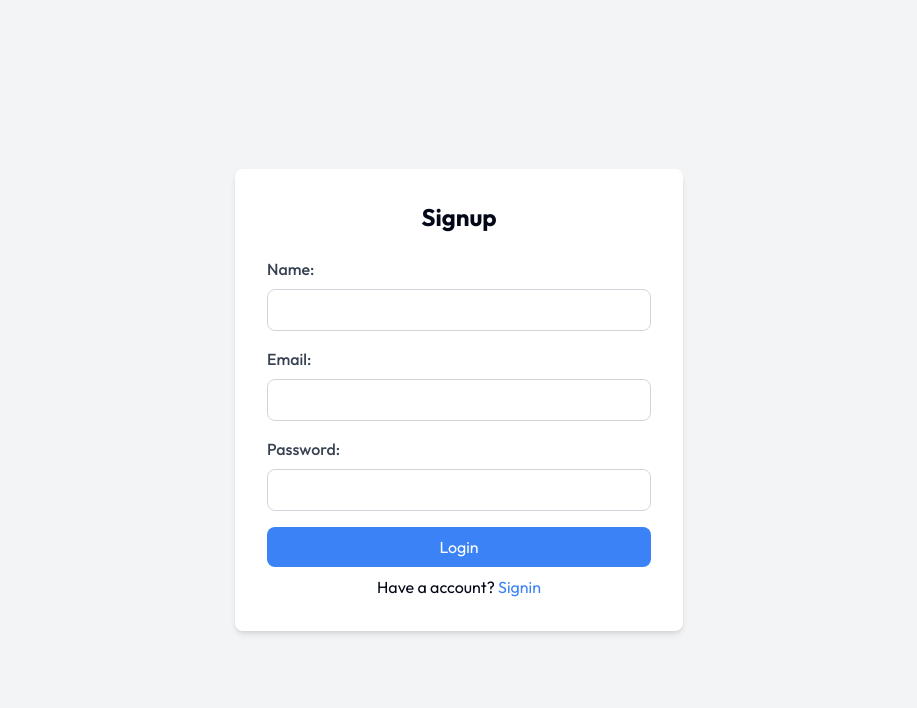
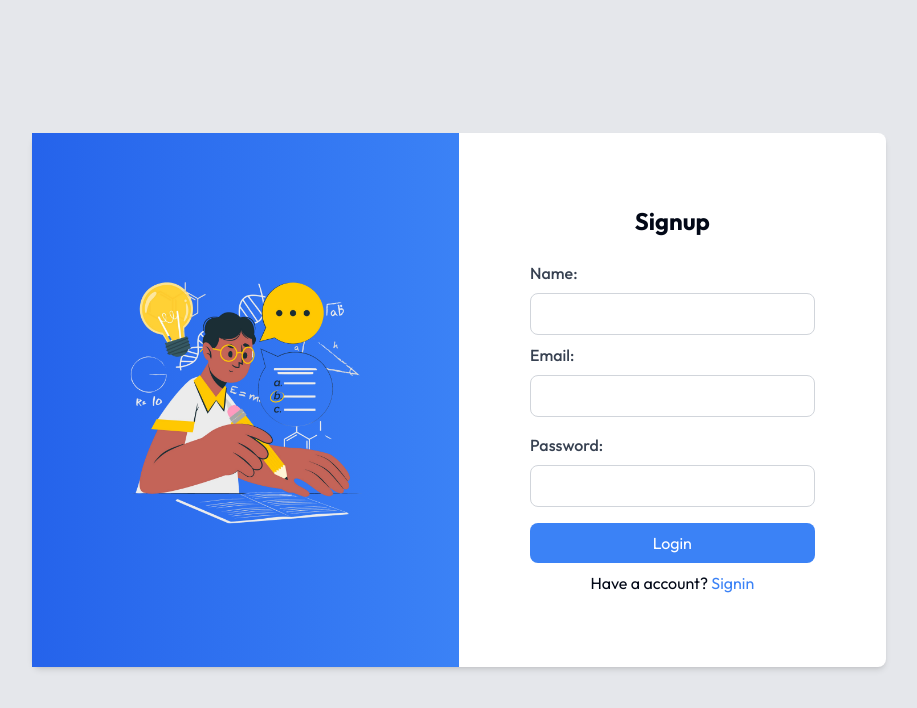
Before and after one commit to w3villa-suraj-bisht/test-event-management-FE, a Next.js app: page /signup in a window 1280 px wide. Shown: the top 708 px of the page, without its empty margins (181-1098 px from the left). Built offline with nearby package versions, Linux system fonts and the light colour scheme.

Commit message:
Signup Fix

```diff
--- a/src/app/(auth)/signup/page.tsx
+++ b/src/app/(auth)/signup/page.tsx
@@ -1,9 +1,9 @@
 "use client";
 import React, { useEffect, useLayoutEffect, useState } from "react";
 import { useRouter } from "next/navigation";
+import ui_image from '../../../../public/img/bg_logo.png';
 
 // api service
-
 
 
 const SignIn = () => {
@@ -17,12 +17,14 @@ const SignIn = () => {
 
   }, [])
   return (
-    <div className="bg-gray-100 min-h-screen flex items-center justify-center">
-      <div></div>
-      <div className="w-full max-w-md bg-white p-8 rounded-lg shadow-md">
+    <div className="bg-gray-200 h-screen min-h-screen w-full flex items-center justify-center ">
+      <div className="w-2/3 h-2/3 flex bg-white rounded-lg shadow-md">
+        <div className="w-1/2 h-full bg-gradient-to-r from-blue-600 to-blue-500 flex justify-center items-center"><img src="/img/bg_logo.png" className="w-2/3" alt="" /></div>
+        <div className="flex items-center justify-center w-1/2">
+          <div className="  bg-white w-2/3 rounded-lg ">
             <h2 className="text-2xl font-bold text-center mb-6">Signup</h2>
             <form>
-        <div className="mb-4">
+              <div className="mb-2">
                 <label htmlFor="text" className="block text-gray-700 font-medium mb-2">
                   Name:
                 </label>
@@ -30,7 +32,6 @@ const SignIn = () => {
                   type="text"
                   autoComplete="off"
                   id="name"
-              value={name}
                   className="w-full px-4 py-2 border border-gray-300 rounded-lg focus:outline-none focus:ring-2 focus:ring-blue-500"
                   required
                 />
@@ -43,7 +44,6 @@ const SignIn = () => {
                   type="email"
                   autoComplete="off"
                   id="email"
-              value={email}
                   className="w-full px-4 py-2 border border-gray-300 rounded-lg focus:outline-none focus:ring-2 focus:ring-blue-500"
                   required
                 />
@@ -56,7 +56,6 @@ const SignIn = () => {
                   type="password"
                   autoComplete="off"
                   id="password"
-              value={password}
                   className="w-full px-4 py-2 border border-gray-300 rounded-lg focus:outline-none focus:ring-2 focus:ring-blue-500"
                   required
                 />
@@ -67,10 +66,13 @@ const SignIn = () => {
               >
                 Login
               </button>
-          <p className="text-center mt-2">Have a account? <a href="/sigin" className="text-blue-500">Signin</a></p>
+              <p className="text-center mt-2">Have a account? <a href="/signin" className="text-blue-500">Signin</a></p>
             </form>
           </div>
-    </div>  );
+        </div>
+
+      </div>
+    </div>);
 };
 
 export default SignIn;
```
Also changed, not shown: public/img/bg_logo.png (added). Lines whose indentation alone changed are shown as unchanged.
